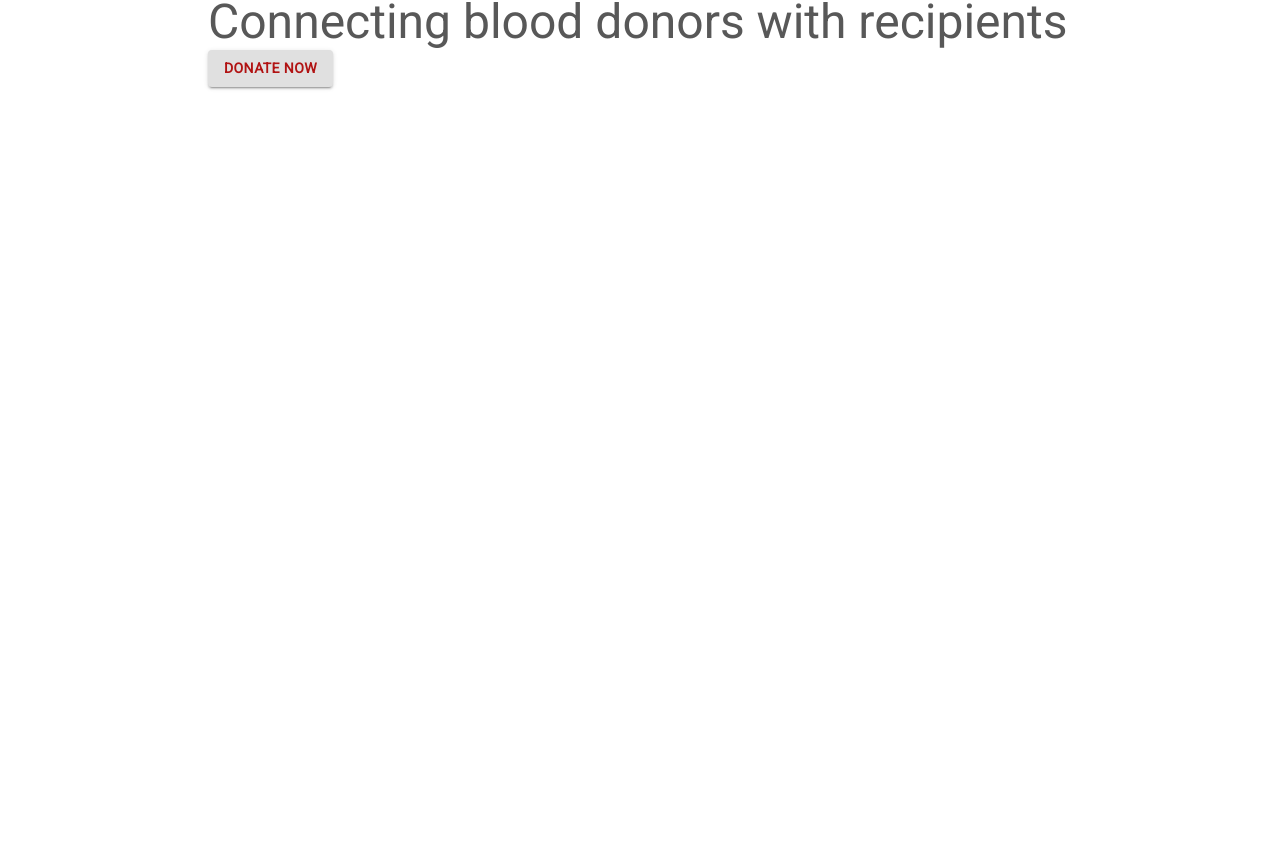
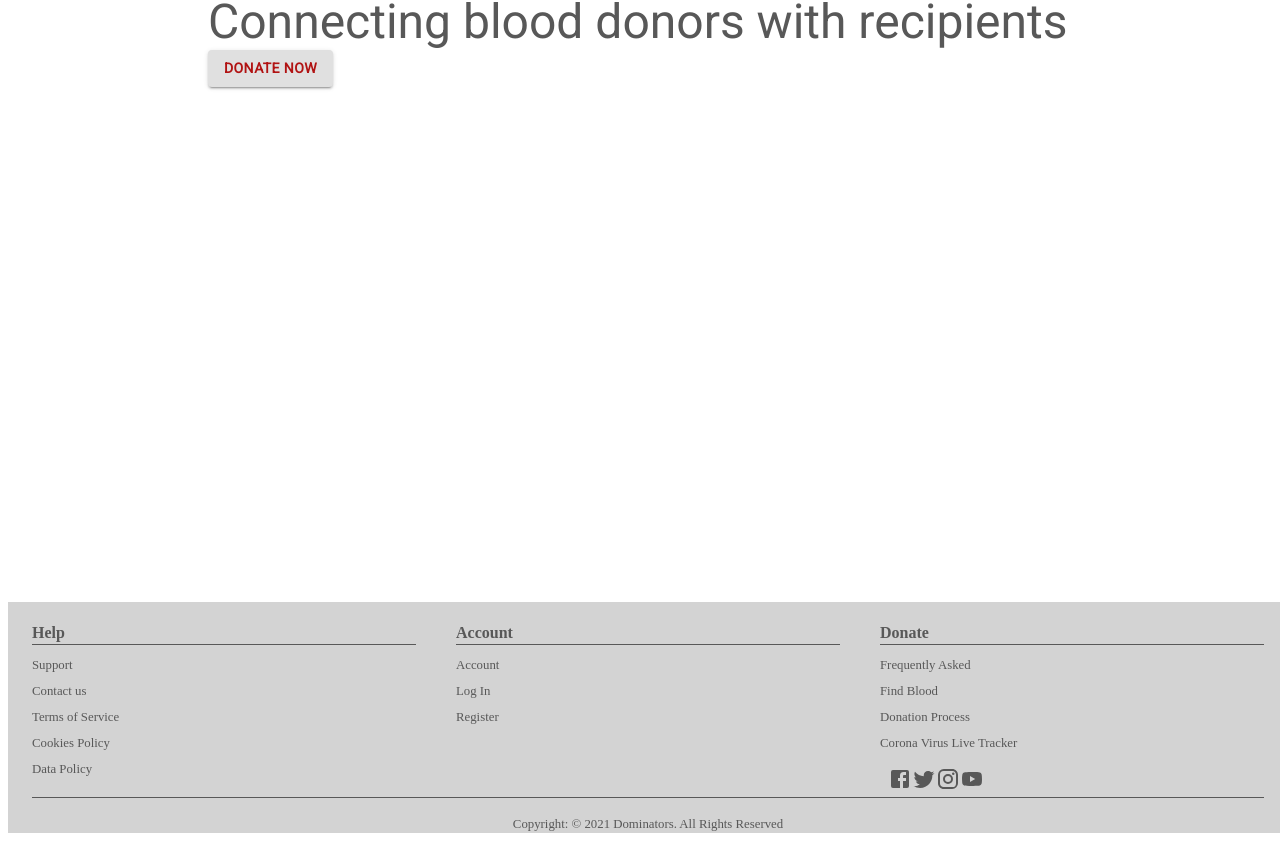
Before and after one commit to MERAKI-Academy-Dominators/MERAKI_Academy_Project_4, a React (Create React App) app in the folder frontend/: page / in a window 1280 px wide. Shown: the part 186-1027 px from the top of the page. Before the commit the page ends 800 px from the top, so only its background shows below. Built offline with nearby package versions, Linux system fonts and the light colour scheme.

Commit message:
footer component

```diff
--- a/frontend/src/App.js
+++ b/frontend/src/App.js
@@ -31,6 +31,7 @@ function App() {
 		<Route path= "/Profile" render={()=> <Profile/>}/> {/*React */}
 		<Route path= "/About" render={()=> <About/>}/> {/*React Paragraph*/}
 		</Switch>
+		<Footer />
 
 	</div>;
 };
--- a/frontend/src/components/Body/Body.css
+++ b/frontend/src/components/Body/Body.css
@@ -3,5 +3,5 @@
     top:100px;
     left:200px;
     background-image: './../../146-1468221_blood-donation-blood-donation-with-a-transparent-background.png';
-
+    min-height: 100vh;
 }
--- a/frontend/src/components/auth/login/login.css
+++ b/frontend/src/components/auth/login/login.css
@@ -8,6 +8,7 @@
     margin-top: 150px;
 }
 .h1 {
+    min-height: 100vh;
     text-align: center;
     color: black;
     font-family: "Mukta", sans-serif;
--- a/frontend/src/components/footer/footer.css
+++ b/frontend/src/components/footer/footer.css
@@ -1,5 +1,5 @@
 .footer{
-
+    background-color: lightgray;
     position:relative;
-    bottom:1px;
+    width: 100vw;
 }
--- a/frontend/src/components/footer/index.js
+++ b/frontend/src/components/footer/index.js
@@ -1,58 +1,192 @@
-import React from 'react';
-import Container from '@material-ui/core/Container'
-import Box from '@material-ui/core/Box'
-import Grid from '@material-ui/core/Grid'
-import Link from '@material-ui/core/Link'
-import 'fontsource-roboto';
-import './footer.css'
+import React from "react";
+import Container from "@material-ui/core/Container";
+import Box from "@material-ui/core/Box";
+import Grid from "@material-ui/core/Grid";
+import Link from "@material-ui/core/Link";
+import FacebookIcon from "@material-ui/icons/Facebook";
+import TwitterIcon from "@material-ui/icons/Twitter";
+import InstagramIcon from "@material-ui/icons/Instagram";
+import YouTubeIcon from "@material-ui/icons/YouTube";
+import "fontsource-roboto";
+import "./footer.css";
 
 const Footer = () => {
   return (
-		<footer className='footer'>
-			<Box bgcolor='text.secondary' color='white'>
-				<Container >
-					<Grid container spacing='5'>
+    <footer className="footer">
+      <Box>
+        <Container>
+          <Grid container spacing="5">
             <Grid item xs={12} sm={4}>
-							<Box borderBottom={1}>Help</Box>
-							<Box>
-								<Link to='/' color='inherit'>Contact</Link>
+              <Box
+                borderBottom={1}
+                style={{ fontSize: "1rem", fontWeight: "bold" }}
+              >
+                Help
               </Box>
-							<Box>
-								<Link to='/' color='inherit'>Support</Link>
+              <Box my={-1} mb={-3}>
+                <Link
+                  to="/"
+                  color="inherit"
+                  style={{ fontSize: "0.8rem", cursor: "pointer" }}
+                >
+                  Support
+                </Link>
               </Box>
-							<Box>
-								<Link to='/' color='inherit'>Privacy</Link>
+              <Box my={-1} mb={-3}>
+                <Link
+                  to="/"
+                  color="inherit"
+                  style={{ fontSize: "0.8rem", cursor: "pointer" }}
+                >
+                  Contact us
+                </Link>
+              </Box>
+              <Box my={-1} mb={-3}>
+                <Link
+                  to="/"
+                  color="inherit"
+                  style={{ fontSize: "0.8rem", cursor: "pointer" }}
+                >
+                  Terms of Service
+                </Link>
+              </Box>
+              <Box my={-1} mb={-3}>
+                <Link
+                  to="/"
+                  color="inherit"
+                  style={{ fontSize: "0.8rem", cursor: "pointer" }}
+                >
+                  Cookies Policy
+                </Link>
+              </Box>
+              <Box my={-1} mb={-3}>
+                <Link
+                  to="/"
+                  color="inherit"
+                  style={{ fontSize: "0.8rem", cursor: "pointer" }}
+                >
+                  Data Policy
+                </Link>
               </Box>
             </Grid>
 
             <Grid item xs={12} sm={4}>
-							<Box borderBottom={1}>Account</Box>
-							<Box>
-								<Link to='/' color='inherit'>Account</Link>
+              <Box
+                borderBottom={1}
+                style={{ fontSize: "1rem", fontWeight: "bold" }}
+              >
+                Account
               </Box>
-							<Box>
-								<Link to='/Login' color='inherit'>Log in</Link>
+              <Box my={-1} mb={-3}>
+                <Link
+                  to="/"
+                  color="inherit"
+                  style={{ fontSize: "0.8rem", cursor: "pointer" }}
+                >
+                  Account
+                </Link>
               </Box>
-							<Box>
-								<Link to='/' color='inherit'>Register</Link>
+              <Box my={-1} mb={-3}>
+                <Link
+                  href="/Login"
+                  color="inherit"
+                  style={{ fontSize: "0.8rem", cursor: "pointer" }}
+                >
+                  Log In
+                </Link>
+              </Box>
+              <Box my={-1} mb={-3}>
+                <Link
+                  href="/"
+                  color="inherit"
+                  style={{ fontSize: "0.8rem", cursor: "pointer" }}
+                >
+                  Register
+                </Link>
               </Box>
             </Grid>
 
             <Grid item xs={12} sm={4}>
-							<Box borderBottom={1}>Donate</Box>
-							<Box>
-								<Link to='/Register' color='inherit'>Find Blood</Link>
+              <Box
+                borderBottom={1}
+                style={{ fontSize: "1rem", fontWeight: "bold" }}
+              >
+                Donate
               </Box>
-							<Box>
-								<Link to='/' color='inherit'>Donation Process</Link>
+              <Box my={-1} mb={-3}>
+                <Link
+                  href="/WhoCanGiveBlood"
+                  color="inherit"
+                  style={{ fontSize: "0.8rem", cursor: "pointer" }}
+                >
+                  Frequently Asked
+                </Link>
               </Box>
-							<Box>
-								<Link href='https://www.save.life/corona' color='inherit'>Corona Virus Live Tracker</Link>
+              <Box my={-1} mb={-3}>
+                <Link
+                  href="/Register"
+                  color="inherit"
+                  style={{ fontSize: "0.8rem", cursor: "pointer" }}
+                >
+                  Find Blood
+                </Link>
+              </Box>
+              <Box my={-1} mb={-3}>
+                <Link
+                  to="/"
+                  color="inherit"
+                  style={{ fontSize: "0.8rem", cursor: "pointer" }}
+                >
+                  Donation Process
+                </Link>
+              </Box>
+              <Box my={-1} mb={-3}>
+                <Link
+                  href="https://www.save.life/corona"
+                  color="inherit"
+                  style={{ fontSize: "0.8rem", cursor: "pointer" }}
+                >
+                  Corona Virus Live Tracker
+                </Link>
               </Box>
             </Grid>
           </Grid>
+          <Box
+            pr={35}
+            style={{
+              display: "flex",
+              justifyContent: "flex-end",
+              fontSize: "0.8rem",
+            }}
+          >
+            <Link color="inherit" href="https://www.facebook.com">
+              <FacebookIcon style={{ cursor: "pointer" }} />
+            </Link>
+
+            <Link color="inherit" href="https://www.twitter.com">
+              <TwitterIcon style={{ cursor: "pointer" }} />
+            </Link>
+
+            <Link color="inherit" href="https://www.instagram.com">
+              <InstagramIcon style={{ cursor: "pointer" }} />
+            </Link>
+            <Link color="inherit" href="https://www.youtube.com">
+              <YouTubeIcon style={{ cursor: "pointer" }} />
+            </Link>
+          </Box>
+          <Box
+            style={{
+              display: "flex",
+              justifyContent: "center",
+              fontSize: "0.8rem",
+            }}
+
+            borderTop={1}
+          >
+            <br />
+            Copyright: © 2021 Dominators. All Rights Reserved
+          </Box>
         </Container>
-
       </Box>
     </footer>
   );
```
Lines whose indentation alone changed are shown as unchanged.
